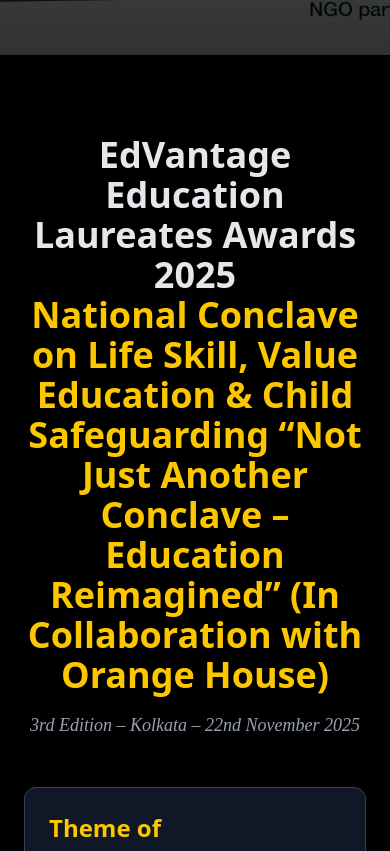
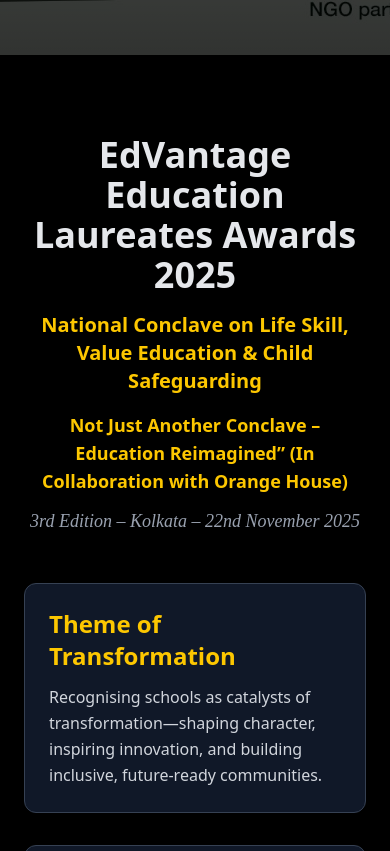
Before and after one commit to RaviSharma8392/Ed-vantage-360-solution, a React (Vite) app in the folder frontend/: page /ela-kolkata-edition in a window 390 px wide. Shown: the part 893-1744 px from the top of the page. Built offline with nearby package versions, Linux system fonts and the light colour scheme.

Commit message:
added new tegline

```diff
--- a/frontend/src/components/Event/AboutSection.jsx
+++ b/frontend/src/components/Event/AboutSection.jsx
@@ -5,15 +5,28 @@
   mainTitle,
   subTitle,
   tagline,
+  newTagLine,
 }) {
   return (
     <section id="about" className="py-20 px-6 bg-black text-gray-200">
       <div className="max-w-7xl mx-auto text-center mb-12">
-        <h2 className="text-4xl md:text-5xl font-extrabold mb-4 flex flex-col">
-          <span>{mainTitle}</span>
-          <span className="text-yellow-400">{tagline}</span>
+        {/* Main Title */}
+        <h2 className="text-4xl md:text-5xl font-extrabold mb-4">
+          {mainTitle}
         </h2>
 
+        {/* Tagline (separate line, highlighted) */}
+        {tagline && (
+          <p className="text-xl md:text-2xl font-semibold text-yellow-400 mb-4">
+            {tagline}
+          </p>
+        )}
+
+        <h3 className="text-lg font-semibold mb-3 text-yellow-400">
+          {newTagLine}
+        </h3>
+
+        {/* Subtitle (italic gray text) */}
         {subTitle && (
           <p className="text-lg md:text-xl font-[italiyan] text-gray-400 italic mb-2">
             {subTitle}
@@ -21,6 +34,7 @@
         )}
       </div>
 
+      {/* Sections Grid */}
       <div className="grid md:grid-cols-2 gap-8">
         {sections.map((sec, idx) => (
           <div
--- a/frontend/src/pages/Awards/KolkataEvent.jsx
+++ b/frontend/src/pages/Awards/KolkataEvent.jsx
@@ -47,7 +47,10 @@
       eventTitle: "EdVantage Education Laureates Awards 2025",
       edition: "3rd Edition – Kolkata – 22nd November 2025",
       dateAndVenue:
-        "National Conclave on Life Skill, Value Education & Child Safeguarding “Not Just Another Conclave – Education Reimagined” (In Collaboration with Orange House)",
+        "National Conclave on Life Skill, Value Education & Child Safeguarding ",
+      newTagLine:
+        "Not Just Another Conclave – Education Reimagined” (In Collaboration with Orange House)",
+
       sections: [
         {
           title: "Theme of Transformation",
@@ -79,7 +82,7 @@
       description: `Welcome to the official registration for the EdVantage Education Laureates Awards 2025 – 3rd Edition in Kolkata.
 Theme: “Recognising Leaders as Catalysts of Transformation – Shaping Character, Inspiring Innovation, and Building Inclusive, Future-Ready Communities.”
 
-📌 Last Date of Registration: 7th November 2025
+📌 Last Date of Registration: 15th November 2025
 📌 For queries: edvantage360.info@gmail.com | +91 8700356606`,
       src: "https://docs.google.com/forms/d/e/1FAIpQLSerE1V-Ns0ftY8NSODYE09ZrWVgO_IxRyevcFyf6Yq6_5E1rA/viewform",
       height: 1500,
@@ -149,6 +152,7 @@
         subTitle={eventData.about.edition}
         tagline={eventData.about.dateAndVenue}
         sections={eventData.about.sections}
+        newTagLine={eventData.about.newTagLine}
       />
       <div className="flex bg-black justify-center md:justify-start">
         <img
@@ -157,6 +161,7 @@
           className="w-72 md:w-[400px] drop-shadow-2xl"
         />
       </div>
+
       <section className="w-full flex flex-col items-center bg-black text-gray-200 p-6">
         <h2 className="text-3xl font-bold mb-4 text-center text-yellow-400">
           {eventData.registrationForm.title}
@@ -164,17 +169,16 @@
         <p className="text-gray-300 mb-6 text-center whitespace-pre-line">
           {eventData.registrationForm.description}
         </p>
-        <iframe
-          src={eventData.registrationForm.src}
-          width="100%"
-          height={eventData.registrationForm.height}
-          frameBorder="0"
-          marginHeight="0"
-          marginWidth="0"
-          className="rounded-xl shadow-lg"
-          title="EdVantage Registration Form"
-        />
+
+        <a
+          href={eventData.registrationForm.src}
+          target="_blank"
+          rel="noopener noreferrer"
+          className="px-6 py-3 bg-yellow-400 text-black font-semibold rounded-lg shadow-lg hover:bg-yellow-500 transition">
+          Register Now
+        </a>
       </section>
+
       <EventFooter footerData={footerData} />
     </div>
   );
```
